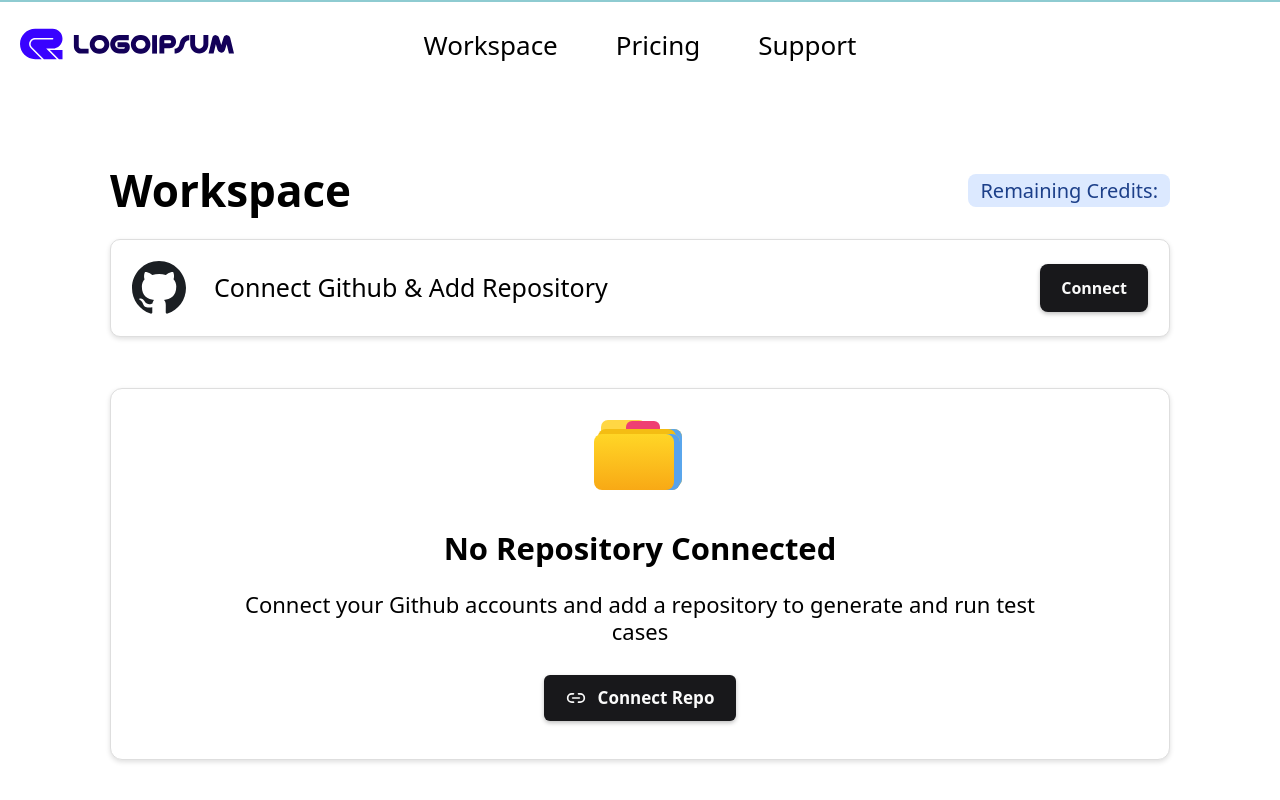
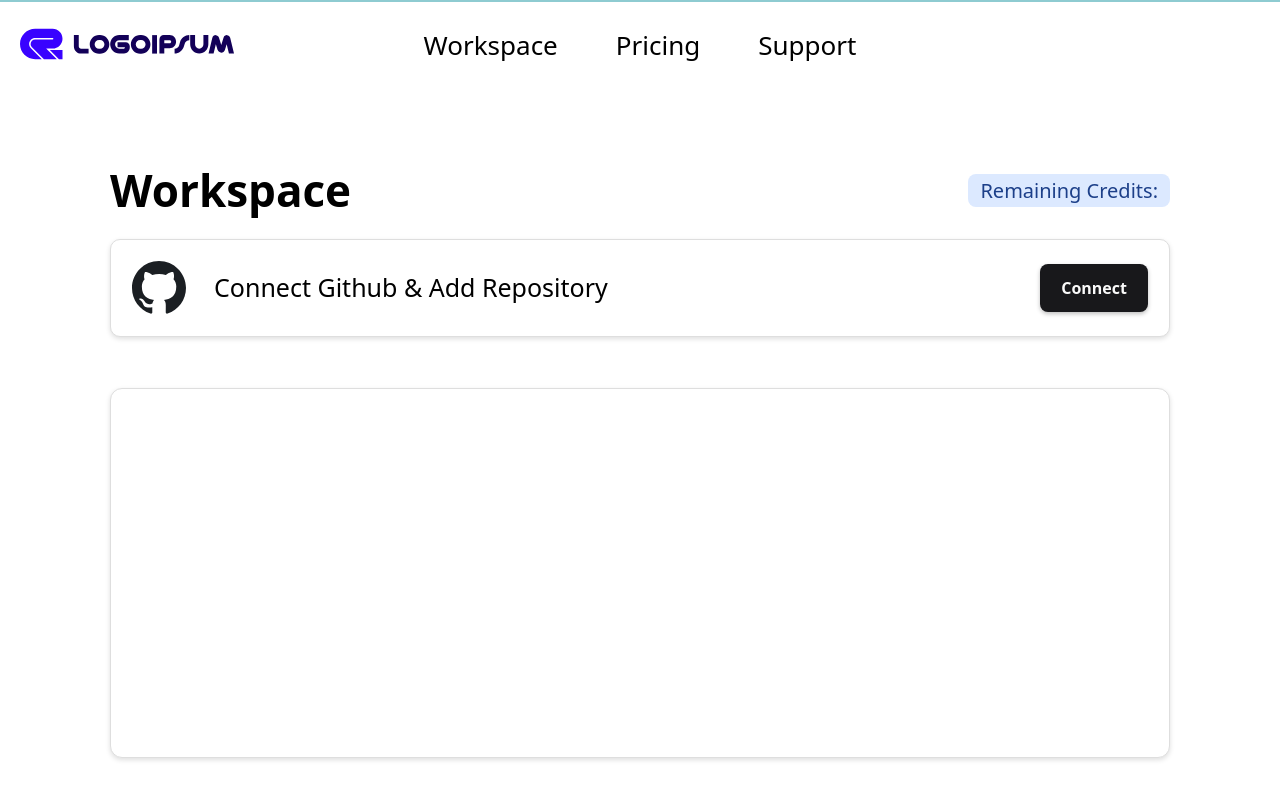
Before and after one commit to smRid/Testing-Automation, a Next.js app: page /workspace in a window 1280 px wide. Built offline with nearby package versions, Linux system fonts and the light colour scheme; no server answers.

Commit message:
update WorkspaceBody component

```diff
--- a/components/custom/WorkspaceBody.tsx
+++ b/components/custom/WorkspaceBody.tsx
@@ -2,7 +2,7 @@
 
 import { UserDetailContext } from '@/context/UserDetailContext'
 import React, { useContext, useEffect, useState } from 'react'
-import { Card } from '../ui/card';
+import { Card, CardContent } from '../ui/card';
 import Image from 'next/image';
 import { Button } from '../ui/button';
 import EmptyWorkspace from './EmptyWorkspace';
@@ -10,12 +10,27 @@ import { useRouter } from 'next/navigation';
 import axios from 'axios';
 import RepoDialog, { Repo } from './RepoDialog';
 
+type UserRepo={
+    id:number;
+    repoId:number;
+    name:string;
+    full_name:string;
+    private_:boolean;
+    html_url:string;
+    description:string;
+    userId:number;
+    owner:string;
+    updatedAt:string;
+    language:string;
+    default_branch:string;
+}
+
 function WorkspaceBody() {
 
     const { userDetail } = useContext(UserDetailContext);
     const router = useRouter()
     const [token, setToken] = useState('');
-    const [userRepoList,setUserRepoList] = useState<Repo[]>([]);
+    const [userRepoList,setUserRepoList] = useState<UserRepo[]>([]);
 
     useEffect(() => {
         GetGithubUserToken();
@@ -59,7 +74,10 @@ function WorkspaceBody() {
         </Card>
 
         <Card className='mt-[51px] min-h-[370px] rounded-[12px] border-[#dedede] bg-white text-black shadow-[0_2px_5px_rgba(0,0,0,0.13)]'>
-            <EmptyWorkspace/>
+            <CardContent>
+            {!userRepoList ? <EmptyWorkspace />
+                : null}
+            </CardContent>
         </Card>
     </div>
   )
```
